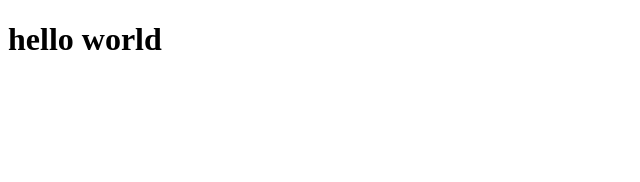
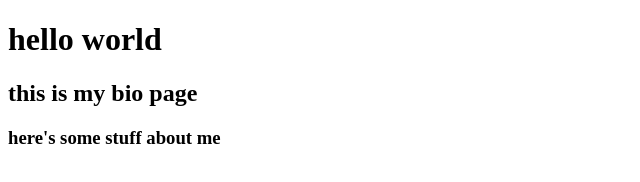
Before and after one commit to iamakimmer/week4module, a plain HTML site: page index.html in a window 1280 px wide. Shown: the whole page, without its empty margins (0-640 px from the left). Drawn offline with Linux system fonts and the light colour scheme.

Commit message:
latest changes

```diff
--- a/index.html
+++ b/index.html
@@ -8,5 +8,7 @@
 </head>
 <body>
     <h1>hello world</h1>
+    <h2>this is my bio page</h2>
+    <h3>here's some stuff about me</h3>
 </body>
 </html>
```
